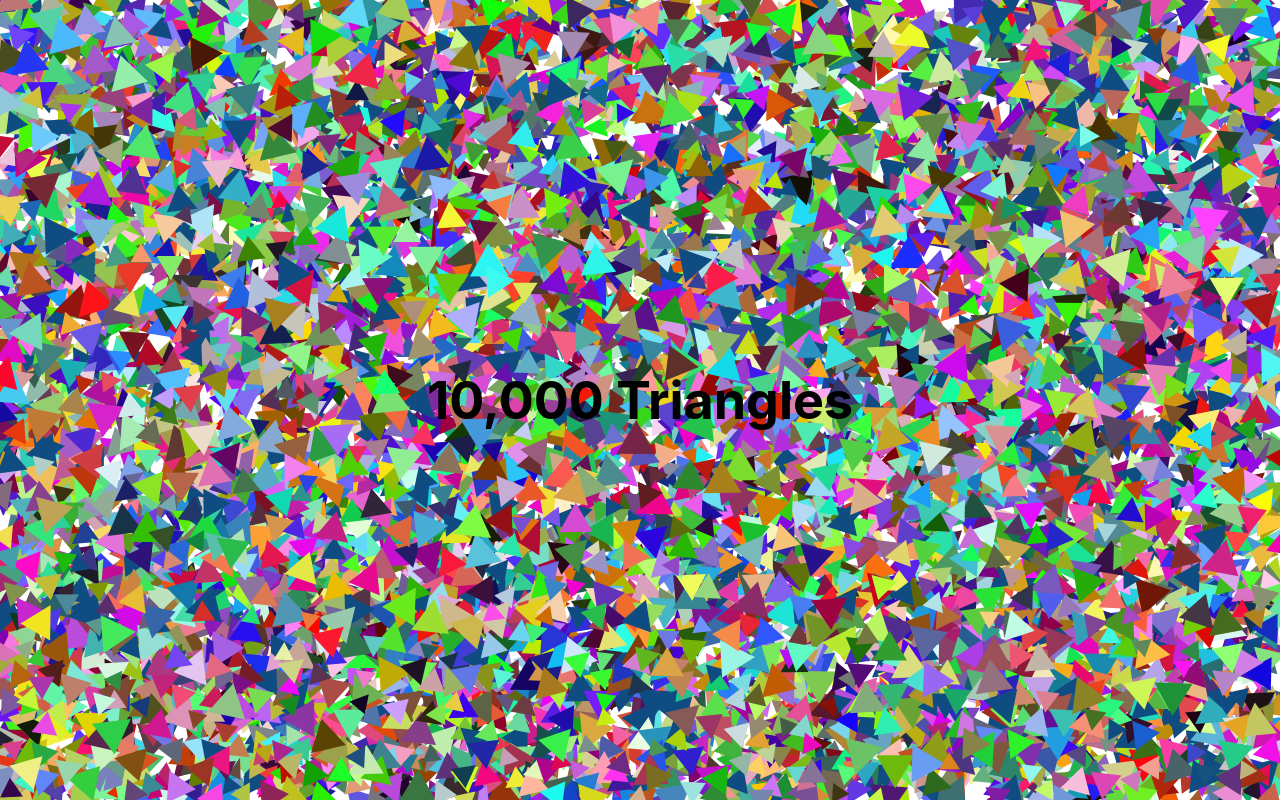
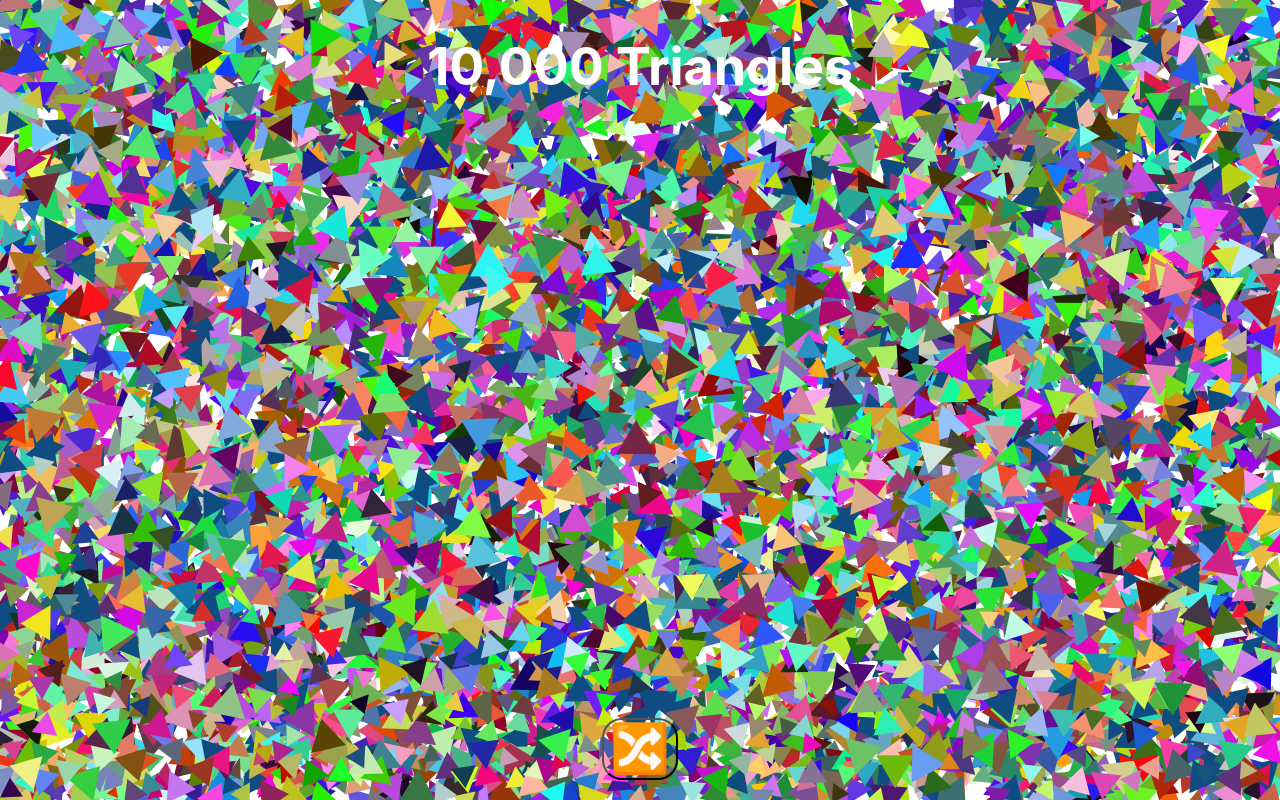
Before and after one commit to goodeats/drawpatq, a React (Create React App) app: page / in a window 1280 px wide. Built offline with nearby package versions, Linux system fonts and the light colour scheme.

Commit message:
added reload button for better site ux; some page structuring

```diff
--- a/src/App.css
+++ b/src/App.css
@@ -1,13 +1,3 @@
-body {
-  width: 100%;
-  height: 100%;
-  position: absolute;
-  top: 0;
-  left: 0;
-  /* no scroll */
-  overflow: hidden;
-}
-
 .App {
   width: 100%;
   height: 100%;
@@ -17,6 +7,13 @@ body {
   /* no scroll */
   overflow: hidden;
   text-align: center;
+}
+
+.App-main {
+  display: flex;
+  flex-direction: column;
+  align-items: center;
+  justify-content: center;
 }
 
 .App-logo {
--- a/src/App.js
+++ b/src/App.js
@@ -5,11 +5,14 @@ import Canvas from "./components/Canvas";
 import ReloadButton from "./components/ReloadButton";
 
 function App() {
+
   return (
     <div className="App">
-      <Header title={'10,000 Triangles'} />
-      <Canvas />
-      <ReloadButton />
+      <Header title={"10,000 Triangles"} />
+      <main className="App-main">
+        <Canvas />
+        <ReloadButton />
+      </main>
     </div>
   );
 }
--- a/src/components/Canvas.js
+++ b/src/components/Canvas.js
@@ -5,11 +5,11 @@ export default class Canvas extends React.Component {
 
   render() {
     return (
-      <main>
+      <div>
         {Array.from(Array(10000), (e, i) => {
           return <Triangle key={i} lowerWidth={10} upperWidth={20} />;
         })}
-      </main>
+      </div>
     );
   }
 }
--- a/src/components/Header.js
+++ b/src/components/Header.js
@@ -1,30 +1,22 @@
 import React from "react";
 
 export default class Header extends React.Component {
-  constructor(props){
-    super(props)
-    this.state = {
-    };
-  }
 
   render() {
 
-
     // https://medium.com/@dmitrynozhenko/9-ways-to-implement-css-in-react-js-ccea4d543aa3
     const header = {
-      height: '100vh',
       width: '100%',
-
+      position: 'absolute',
       display: 'flex',
       flexDirection: 'column',
       alignItems: 'center',
       justifyContent: 'center',
-
       overflow: 'hidden',
-
-      backgroundColor: '#fff',
+      backgroundColor: 'rgba(0,0,0,-0.5)', // TODO: show title on mouse move
       fontSize: 'calc(10px + 2vmin)',
-      color: '#000',
+      color: '#fff',
+      zIndex: '1'
     };
 
     const h1 = {
--- a/src/components/ReloadButton.js
+++ b/src/components/ReloadButton.js
@@ -1,10 +1,47 @@
 import React from "react";
 
 export default class ReloadButton extends React.Component {
+
+  // TODO: display ux:
+  // have hidden unless mouse move
+  // or mobile screen tap (toggle)
+  // give a nice fade in/out 🎬
+
+  constructor(props){
+    super(props);
+    this.handleClick = this.handleClick.bind(this);
+  }
+
+  // generative art should be able to be refreshed
+  // multiple times to demonstrate randomness of the same thought
+  // TODO: reload component, refreshing page is a heavy quick fix
+  handleClick(e){
+    console.log('reloading new generated art...');
+    e.target.setAttribute('disabled', 'disabled');
+    window.location.reload();
+  }
+
   render() {
+
+    // have just empoji with no background
+    // https://css-tricks.com/snippets/css/transparent-background-images/ #=> interesting!
+    // generate the image from here https://stackoverflow.com/questions/5845238/javascript-generate-transparent-1x1-pixel-in-dataurl-format
+    const button = {
+      position: 'absolute',
+      bottom: '20px',
+      background: 'rgba(255, 255, 255, -1)',
+      borderRadius: '20px',
+      fontSize: '3rem',
+      cursor: 'pointer',
+      hover: {
+        background: 'rgba(0, 0, 0, 1)',
+        fontSize: '3.4rem'
+      },
+    };
+
     return (
-      <button>
-        Push Me!
+      <button style={button} onClick={this.handleClick}>
+        🔀
       </button>
     );
   }
```
